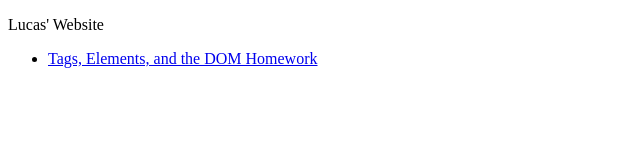
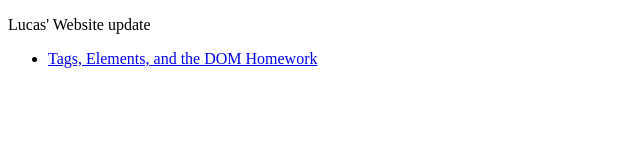
Before and after one commit to LucxsO/codespaces-blank, a plain HTML site: page index.html in a window 1280 px wide. Shown: the full height of the page, 0-640 px from the left. Drawn offline with Linux system fonts and the light colour scheme.

Commit message:
Added TagsElementsDOM

```diff
--- a/index.html
+++ b/index.html
@@ -6,7 +6,7 @@
     <title>Document</title>
 </head>
 <body>
-    <p>Lucas' Website</p>
+    <p>Lucas' Website update</p>
     <ul>
         <li><a href="TagsElementsDOM.html">Tags, Elements, and the DOM Homework</a></li>
     </ul>
```
